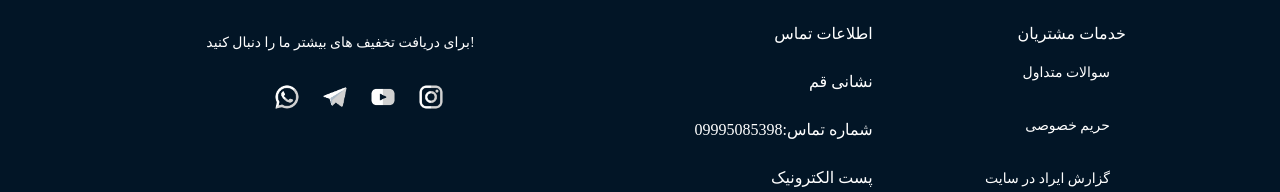
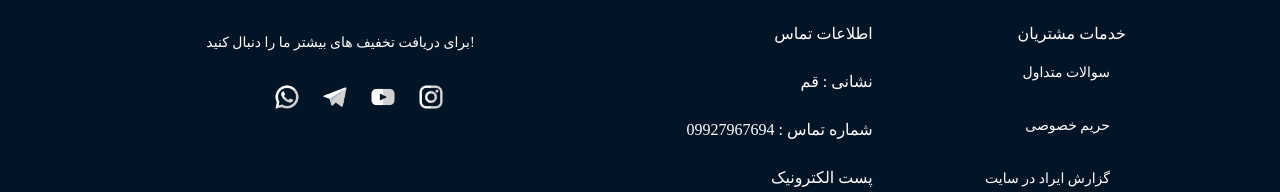
Before and after one commit to m-a-ghomi/fitland, a React (Vite) app: page / in a window 1280 px wide. Shown: the part 5452-5644 px from the top of the page. Built offline with nearby package versions, Linux system fonts and the light colour scheme; data requests are answered from the project's data file.

Commit message:
chenge logo and title

```diff
--- a/index.html
+++ b/index.html
@@ -2,11 +2,11 @@
 <html lang="en">
   <head>
     <meta charset="UTF-8" />
-    <link rel="icon" type="image/svg+xml" href="/vite.svg" />
+    <link rel="icon" type="image/svg+xml" href="/src/img/logo/logo.png" />
     <meta name="viewport" content="width=device-width, initial-scale=1.0" />
     <link rel="stylesheet" href="./src/FontAwesome.Pro.6.7.2/web/">
     <link rel="stylesheet" href="./src/style.css">
-    <title>fit</title>
+    <title>FITLAND</title>
   </head>
   <body style="font-family: homa;">
     <div id="root"></div>
--- a/package.json
+++ b/package.json
@@ -25,6 +25,7 @@
     "eslint": "^9.39.1",
     "eslint-plugin-react-hooks": "^7.0.1",
     "eslint-plugin-react-refresh": "^0.4.24",
+    "gh-pages": "^6.3.0",
     "globals": "^16.5.0",
     "vite": "^7.3.1"
   }
--- a/src/component/isbestsler.jsx
+++ b/src/component/isbestsler.jsx
@@ -52,7 +52,7 @@ function Bestsel ({datapro}){
                 </div>
 
                 </div>
-                <button className="w-[32px] h-[32px] p-0.5 h-36 text-center text-[40px]" onClick={()=>{handelleft()}}>></button>
+                <button className="w-[32px] h-[32px] p-0.5 h-36 text-center text-[40px]" onClick={()=>{handelleft()}}>{">"}</button>
                 </div>
                 </div>
         </>
--- a/src/component/isnow.jsx
+++ b/src/component/isnow.jsx
@@ -54,7 +54,7 @@ function Isnow ({datapro}){
                 </div>
 
                 </div>
-                <button className="w-[32px] h-[32px] p-0.5 h-36 text-center text-[40px]" onClick={()=>{handelleft()}}>></button>
+                <button className="w-[32px] h-[32px] p-0.5 h-36 text-center text-[40px]" onClick={()=>{handelleft()}}>{">"}</button>
                 </div>
                 </div>
         </>
--- a/src/component/layout.jsx
+++ b/src/component/layout.jsx
@@ -95,8 +95,8 @@ const Layout = (prop)=>{
                          <div className="w-full h-[198px] flex">
                         <div className="w-full h-[198px] flex items-end flex-col text-white gap-6">
                             <h4>اطلاعات تماس</h4>
-                            <h4>نشانی قم</h4>
-                            <h4>شماره تماس:09995085398</h4>
+                            <h4>نشانی : قم</h4>
+                            <h4>شماره تماس : 09927967694</h4>
                             <h4>پست الکترونیک</h4>
                             <h4>mohammadalighomi223@gmail.com</h4>
                         </div>
--- a/src/component/login.jsx
+++ b/src/component/login.jsx
@@ -60,15 +60,7 @@ const Login =({setuser})=>{
         return(
             <>
                  <div className="flex w-full h-[100vh]">
-                    <div className="w-[50%] h-full flex justify-center items-center bg-[#010A13]">
-                    <img className="w-full h-full relative opacity-[8%]" src="/public/pi/82774be60c539d0ad5584cbb1778488786384a2a.png"/>
-                        <div className="w-[259px] h-[109px] absolute">
-                        <img className=" h-full w-full object-contain" src="/src/img/logo/logo.png" alt="logo"/>
-                        <Link to={`/`}>
-                        <button className="w-full h-[24px] text-[14px] bg-transparent rounded-sm text-white flex justify-center items-center gap-2">برگشت به خانه<img className="w-[21px] h-[21px]" src="/public/shop-svgrepo-com.png"/></button>
-                        </Link>
-                        </div>
-                    </div>
+
                     <div className="w-[50%] h-full flex justify-center items-center">
                          <div className="w-[456px] h-[289px] p-[32px] border-[1px] border-[#EDEDED] rounded-[8px] text-center">
                          <h2 className="text-right text-[28px] mb-[32px]">کد تایید را وارد کنید</h2>
@@ -81,6 +73,15 @@ const Login =({setuser})=>{
                         {!masage ? <button className="w-full h-[48px] text-[14px] bg-[#FA541C] rounded-sm text-white flex justify-center items-center gap-2" onClick={finalotp}>ادامه</button> : <Link to={"/"}><button className="w-full h-[48px] text-[14px] bg-[#FA541C] rounded-sm text-white flex justify-center items-center gap-2">ورود به صفحه اصلی</button></Link> }
                         </div>
                     </div>
+                     <div className="w-[50%] h-full flex justify-center items-center bg-[#010A13]">
+                    <img className="w-full h-full relative opacity-[7%]" src="/public/pi/667fb484c4f93f1801fa632cbb1564f6661fc254.png"/>
+                        <div className="w-[259px] h-[109px] absolute">
+                        <img className=" h-full w-full object-contain" src="/src/img/logo/logo.png" alt="logo"/>
+                        <Link to={`/`}>
+                        <button className="w-full h-[24px] text-[14px] bg-transparent rounded-sm text-white flex justify-center items-center gap-2">برگشت به خانه<img className="w-[21px] h-[21px]" src="/public/shop-svgrepo-com.png"/></button>
+                        </Link>
+                        </div>
+                    </div>
             </div>
             </>
         )
```
Also changed, not shown: 1 other file (tests, documents, lock files or other folders).
